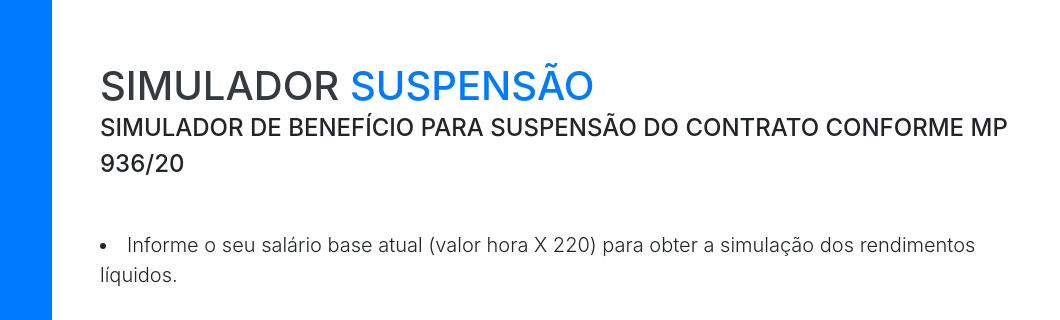
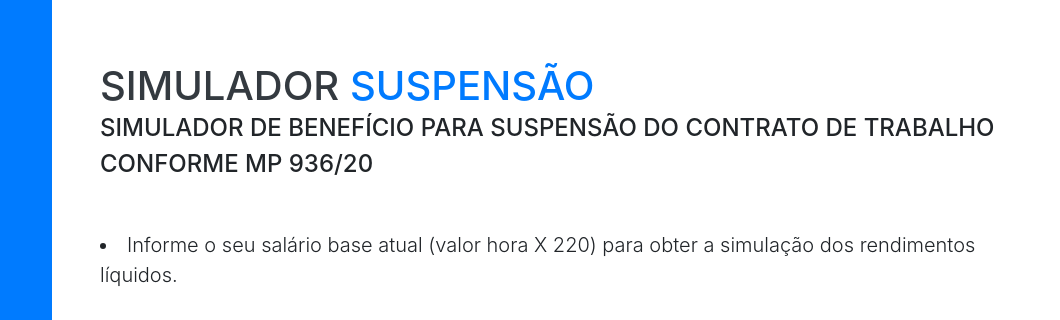
Before and after one commit to MatheusCbrl/MarcoSuspensao, a website with bundled scripts: page index.html in a window 1280 px wide. Shown: the part 220-540 px from the top of the page, 220-1280 px from the left. Built offline with nearby package versions, Linux system fonts and the light colour scheme; a web font is replaced by a local one.

Commit message:
Update index.html

```diff
--- a/index.html
+++ b/index.html
@@ -104,7 +104,7 @@ var calc = function(){
         <h1 class="mb-0">Simulador
           <span class="text-primary">Suspensão</span>
         </h1>
-        <div class="subheading mb-5">SIMULADOR DE BENEFÍCIO PARA SUSPENSÃO DO CONTRATO CONFORME MP 936/20
+        <div class="subheading mb-5">SIMULADOR DE BENEFÍCIO PARA SUSPENSÃO DO CONTRATO DE TRABALHO CONFORME MP 936/20
         </div>
         <li  class="lead mb-2"> Informe o seu salário base atual (valor hora X 220) para obter a simulação dos rendimentos líquidos.</li>
 	<!--
```
